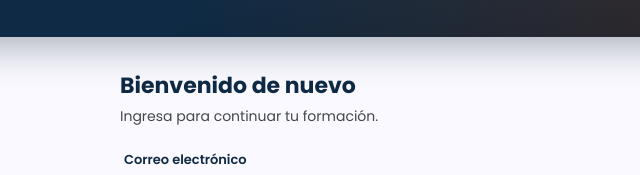
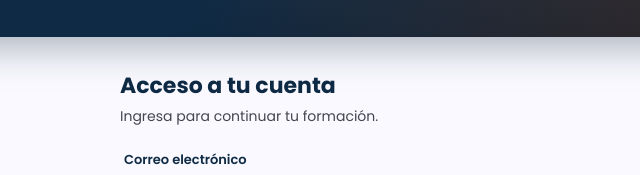
Before and after one commit to Daleth-Barreto/grupo-fenix-demo, an Astro site: page /app/login in a window 1280 px wide. Shown: the part 211-386 px from the top of the page, 320-960 px from the left. Built offline with nearby package versions, Linux system fonts and the light colour scheme; Astro itself is replaced by a stand-in of ours; no server answers.

Commit message:
fix(auth): cambiar texto de bienvenida

```diff
--- a/src/components/auth/LoginForm.tsx
+++ b/src/components/auth/LoginForm.tsx
@@ -21,7 +21,7 @@ export default function LoginForm() {
   return (
     <>
       <div className="mb-6">
-        <h2 className="text-[22px] font-bold text-primary">Bienvenido de nuevo</h2>
+        <h2 className="text-[22px] font-bold text-primary">Acceso a tu cuenta</h2>
         <p className="text-sm text-on-surface-variant mt-1">Ingresa para continuar tu formación.</p>
       </div>
 
```
